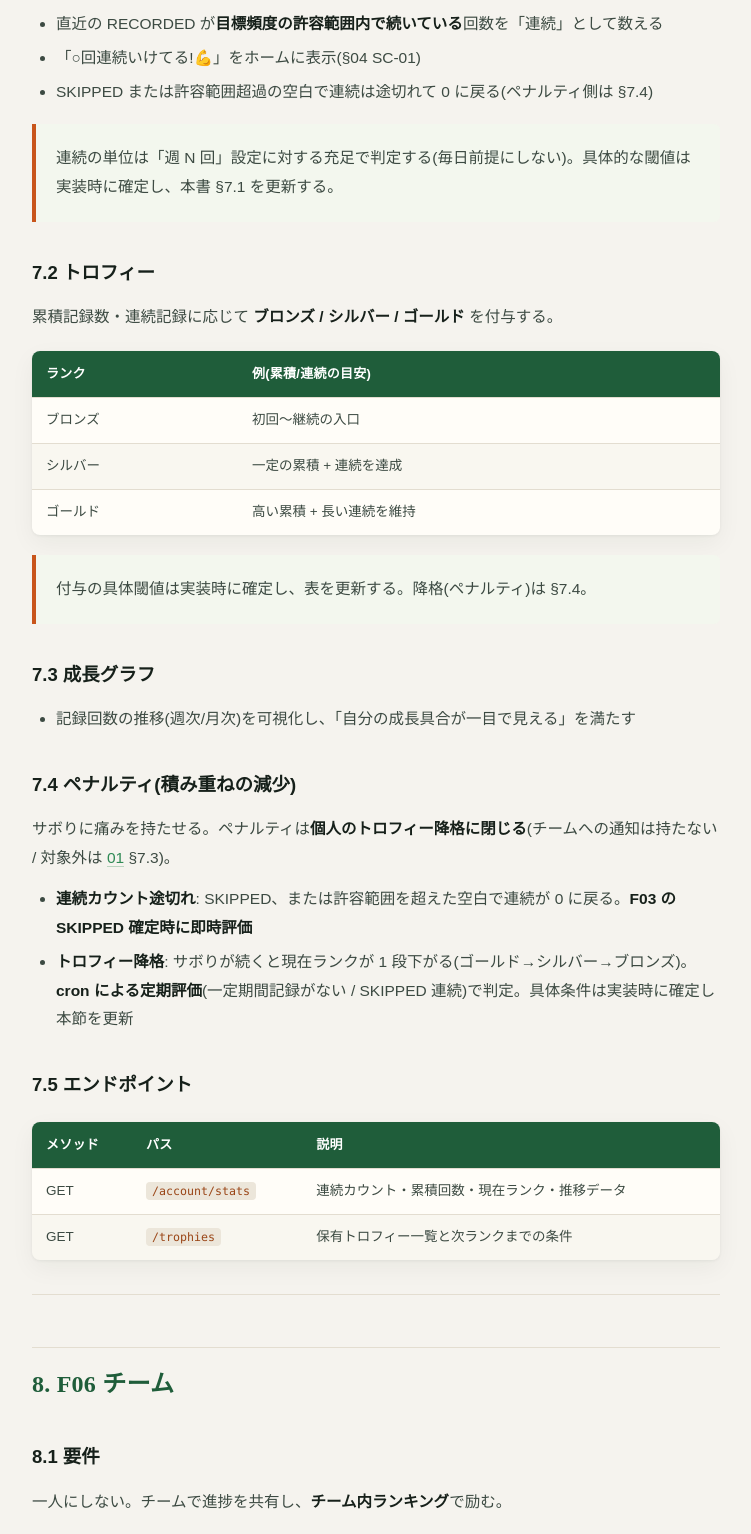
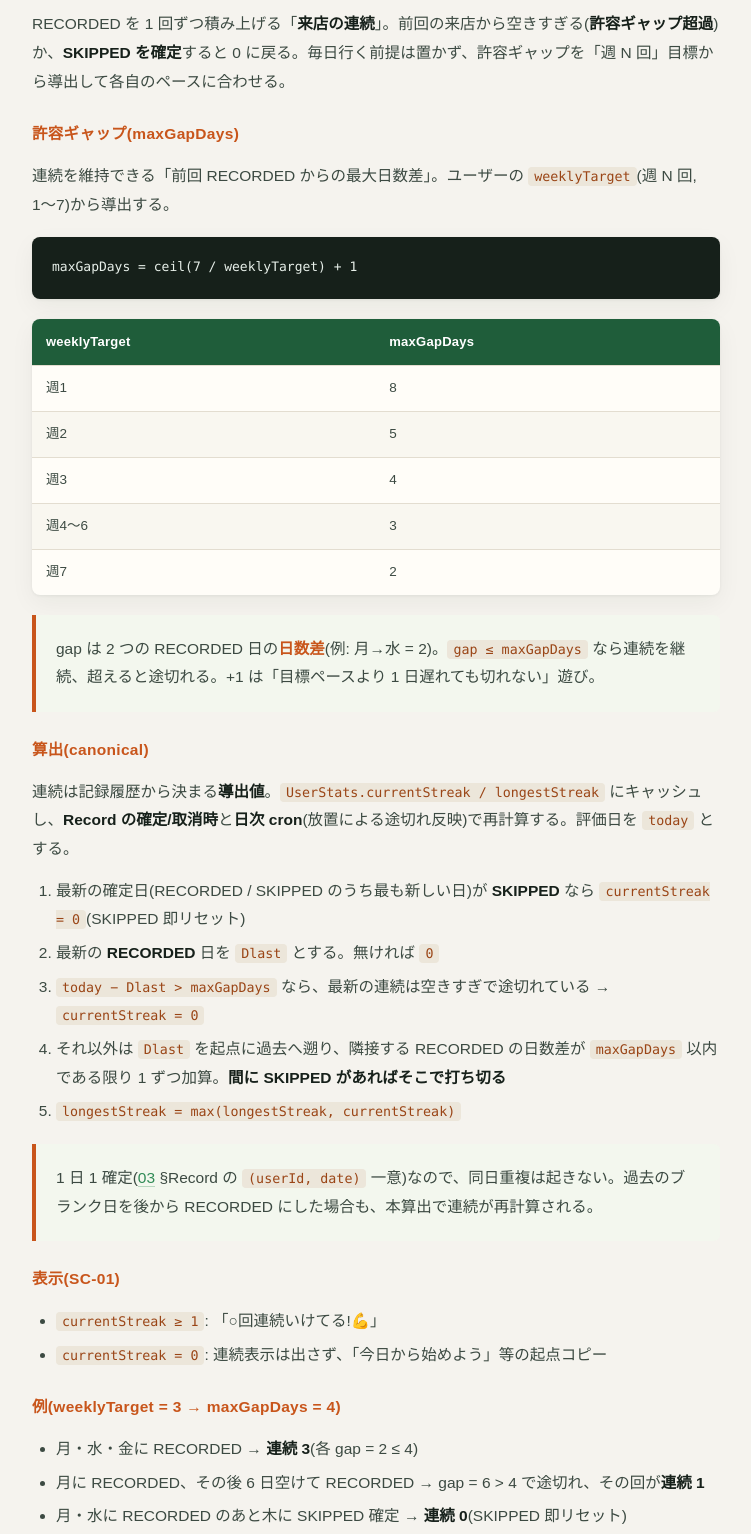
Before and after one commit to hiromichi-hayashi/repup, a website: page docs/html/02_function_design.html in a window 1280 px wide. Shown: the part 7346-8880 px from the top of the page, without its empty margins (272-1023 px from the left). Drawn offline with Linux system fonts and the light colour scheme.

Commit message:
docs(02): 連続カウント(ストリーク)ロジックを確定
来店連続(回)+許容ギャップ方式に決定。
- maxGapDays = ceil(7/weeklyTarget)+1 (週1→8 … 週7→2)
- SKIPPED 即0リセット / today−Dlast>maxGapDays で途切れ
- 履歴からの canonical 算出手順・表示・例を明記
- UserStats にキャッシュ、Record変更時+日次cronで再計算
§9 未確定事項から本項目を除去(確定済み)。07 の参照を §9 に修正。

Co-Authored-By: Claude Opus 4.8 <noreply@anthropic.com>

```diff
--- a/docs/html/02_function_design.html
+++ b/docs/html/02_function_design.html
@@ -409,14 +409,65 @@ body{margin:0;background:var(--paper);color:var(--ink);
 <h2 id="7-f04-報酬・ペナルティ-積み重ねの増減">7. F04 報酬・ペナルティ(積み重ねの増減)</h2>
 <p>記録(F03)に応じて積み重ねが<strong>増える(報酬)/減る(ペナルティ)</strong>。両者は同じ「積み重ね」システムの増減方向であり、<strong>ペナルティは独立機能(旧 F05)としては持たず本機能に内包する</strong>。</p>
 <h3 id="7-1-連続カウント-ストリーク">7.1 連続カウント(ストリーク)</h3>
+<p>RECORDED を 1 回ずつ積み上げる「<strong>来店の連続</strong>」。前回の来店から空きすぎる(<strong>許容ギャップ超過</strong>)か、<strong>SKIPPED を確定</strong>すると 0 に戻る。毎日行く前提は置かず、許容ギャップを「週 N 回」目標から導出して各自のペースに合わせる。</p>
+<h4>許容ギャップ(maxGapDays)</h4>
+<p>連続を維持できる「前回 RECORDED からの最大日数差」。ユーザーの <code>weeklyTarget</code>(週 N 回, 1〜7)から導出する。</p>
+<pre><code>maxGapDays = ceil(7 / weeklyTarget) + 1
+</code></pre>
+<table>
+<thead>
+<tr>
+<th>weeklyTarget</th>
+<th>maxGapDays</th>
+</tr>
+</thead>
+<tbody><tr>
+<td>週1</td>
+<td>8</td>
+</tr>
+<tr>
+<td>週2</td>
+<td>5</td>
+</tr>
+<tr>
+<td>週3</td>
+<td>4</td>
+</tr>
+<tr>
+<td>週4〜6</td>
+<td>3</td>
+</tr>
+<tr>
+<td>週7</td>
+<td>2</td>
+</tr>
+</tbody></table>
+<blockquote>
+<p>gap は 2 つの RECORDED 日の<strong>日数差</strong>(例: 月→水 = 2)。<code>gap ≤ maxGapDays</code> なら連続を継続、超えると途切れる。+1 は「目標ペースより 1 日遅れても切れない」遊び。</p>
+</blockquote>
+<h4>算出(canonical)</h4>
+<p>連続は記録履歴から決まる<strong>導出値</strong>。<code>UserStats.currentStreak / longestStreak</code> にキャッシュし、<strong>Record の確定/取消時</strong>と<strong>日次 cron</strong>(放置による途切れ反映)で再計算する。評価日を <code>today</code> とする。</p>
+<ol>
+<li>最新の確定日(RECORDED / SKIPPED のうち最も新しい日)が <strong>SKIPPED</strong> なら <code>currentStreak = 0</code>(SKIPPED 即リセット)</li>
+<li>最新の <strong>RECORDED</strong> 日を <code>Dlast</code> とする。無ければ <code>0</code></li>
+<li><code>today − Dlast &gt; maxGapDays</code> なら、最新の連続は空きすぎで途切れている → <code>currentStreak = 0</code></li>
+<li>それ以外は <code>Dlast</code> を起点に過去へ遡り、隣接する RECORDED の日数差が <code>maxGapDays</code> 以内である限り 1 ずつ加算。<strong>間に SKIPPED があればそこで打ち切る</strong></li>
+<li><code>longestStreak = max(longestStreak, currentStreak)</code></li>
+</ol>
+<blockquote>
+<p>1 日 1 確定(<a href="03_database_design.html">03</a> §Record の <code>(userId, date)</code> 一意)なので、同日重複は起きない。過去のブランク日を後から RECORDED にした場合も、本算出で連続が再計算される。</p>
+</blockquote>
+<h4>表示(SC-01)</h4>
 <ul>
-<li>直近の RECORDED が<strong>目標頻度の許容範囲内で続いている</strong>回数を「連続」として数える</li>
-<li>「○回連続いけてる!💪」をホームに表示(§04 SC-01)</li>
-<li>SKIPPED または許容範囲超過の空白で連続は途切れて 0 に戻る(ペナルティ側は §7.4)</li>
+<li><code>currentStreak ≥ 1</code>: 「○回連続いけてる!💪」</li>
+<li><code>currentStreak = 0</code>: 連続表示は出さず、「今日から始めよう」等の起点コピー</li>
 </ul>
-<blockquote>
-<p>連続の単位は「週 N 回」設定に対する充足で判定する(毎日前提にしない)。具体的な閾値は実装時に確定し、本書 §7.1 を更新する。</p>
-</blockquote>
+<h4>例(weeklyTarget = 3 → maxGapDays = 4)</h4>
+<ul>
+<li>月・水・金に RECORDED → <strong>連続 3</strong>(各 gap = 2 ≤ 4)</li>
+<li>月に RECORDED、その後 6 日空けて RECORDED → gap = 6 &gt; 4 で途切れ、その回が<strong>連続 1</strong></li>
+<li>月・水に RECORDED のあと木に SKIPPED 確定 → <strong>連続 0</strong>(SKIPPED 即リセット)</li>
+</ul>
 <h3 id="7-2-トロフィー">7.2 トロフィー</h3>
 <p>累積記録数・連続記録に応じて <strong>ブロンズ / シルバー / ゴールド</strong> を付与する。</p>
 <table>
@@ -525,10 +576,12 @@ body{margin:0;background:var(--paper);color:var(--ink);
 <h2 id="9-未確定事項">9. 未確定事項</h2>
 <p>実装着手前に確定し、本書と関連節を更新する。</p>
 <ul>
-<li>連続カウントの許容範囲ロジック(§7.1)</li>
 <li>トロフィーの付与・降格の具体閾値(§7.2 / §7.4)</li>
 <li>ランキング指標の既定(連続 or 期間内記録数)(§8.1)</li>
 </ul>
+<blockquote>
+<p>連続カウント(ストリーク)のロジックは §7.1 で<strong>確定済み</strong>。</p>
+</blockquote>
 
         <nav class="pager"><a href="01_concept.html"><div class="dir">← PREV</div><div class="t">01 コンセプト</div></a><a href="03_database_design.html" class="next"><div class="dir">NEXT →</div><div class="t">03 DB設計</div></a></nav>
       </article>
```
Also changed, not shown: docs/02_function_design.md (+43 -5 lines), docs/07_implementation_roadmap.md (+1 -1 lines), docs/html/07_implementation_roadmap.html (+1 -1 lines).
